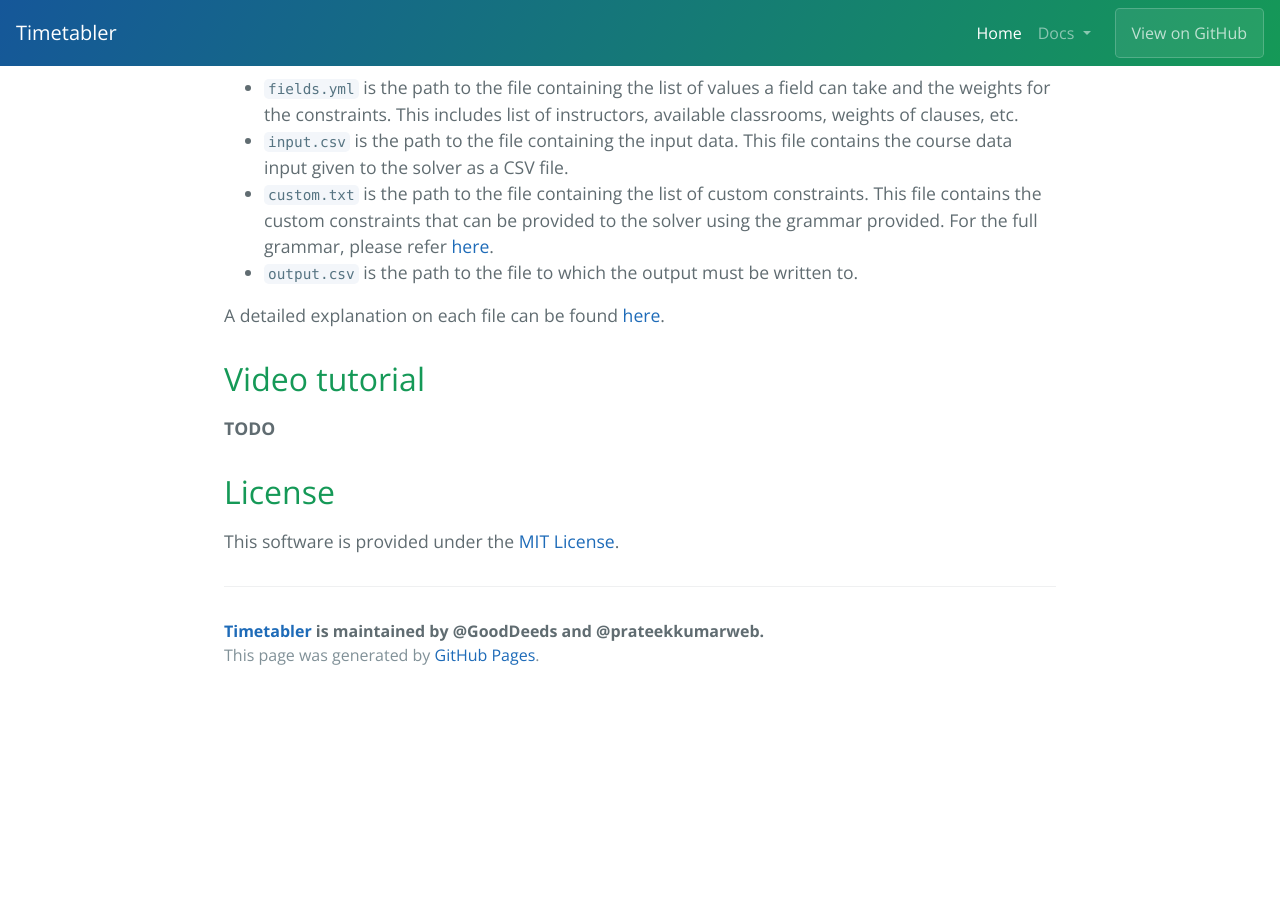
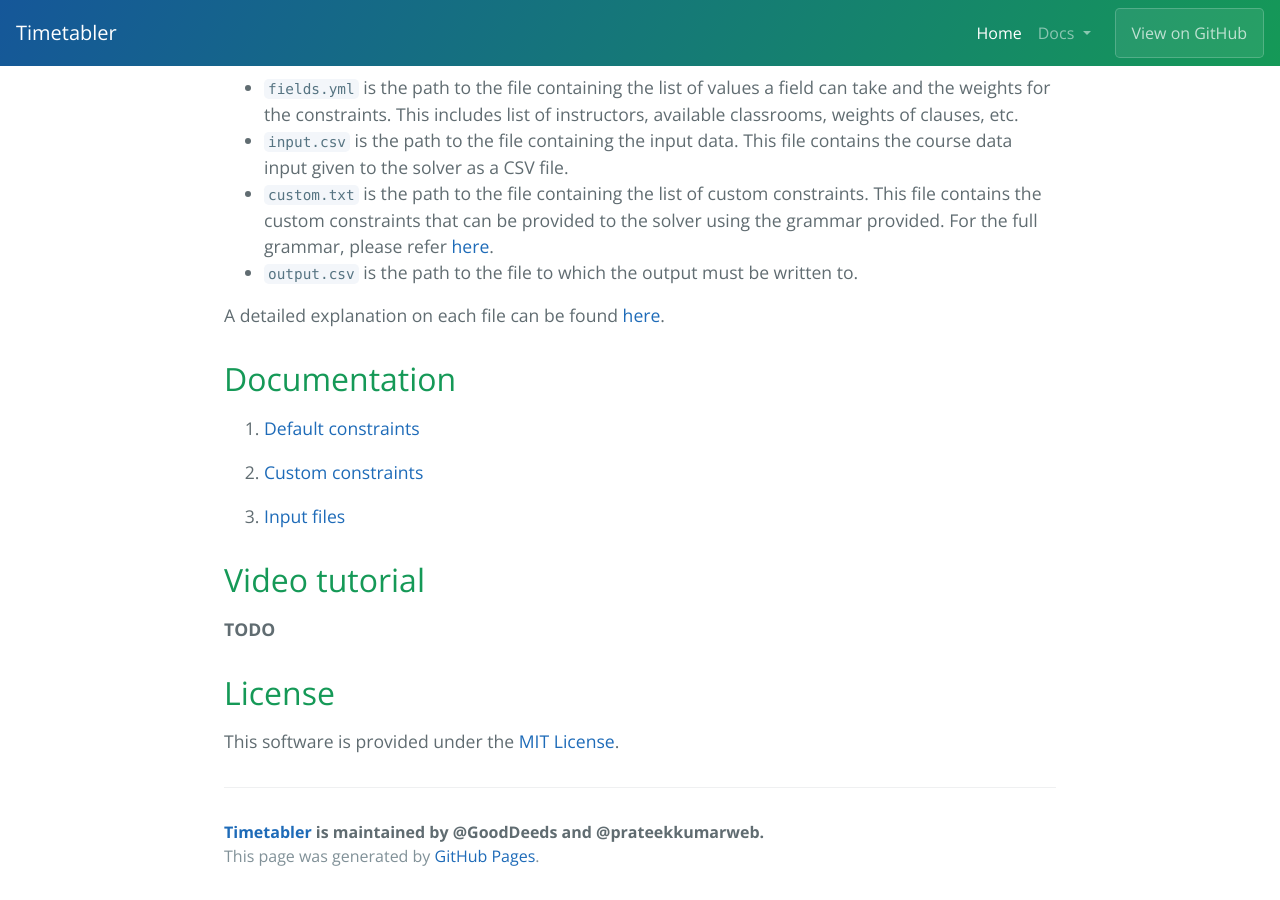
Before and after one commit to sukrutrao/Timetabler, a Jekyll site: the page built from docs/index.md, in a window 1280 px wide and 900 px high, scrolled down 976 px. Built offline with Jekyll 4.4.1, drawn with Linux system fonts in a browser that asks for light colours; our own code applies the rules of GitHub Pages for plain Markdown files; the repository's description, which GitHub fills in, is left out; before the commit the page ends 1675 px from its top, so only the background shows below that.

Commit message:
docs: List all the docs files in homepage
Signed-off-by: Prateek Kumar <prateek@prateekkumar.in>

```diff
--- a/docs/index.md
+++ b/docs/index.md
@@ -33,6 +33,13 @@ where
 
 A detailed explanation on each file can be found [here](docs/files).
 
+{% if page.index %}
+## Documentation
+{% for doc in site.docs %}
+1. [{{doc.title}}]({{doc.url|prepend:site.baseurl}})
+{% endfor %}
+{% endif %}
+
 ## Video tutorial
 
 **TODO**
```
Also changed, not shown: docs/_docs/constraints.md (+1 -1 lines).
